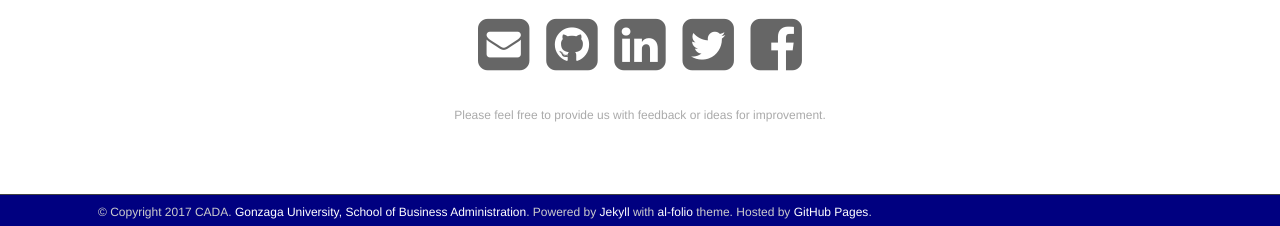
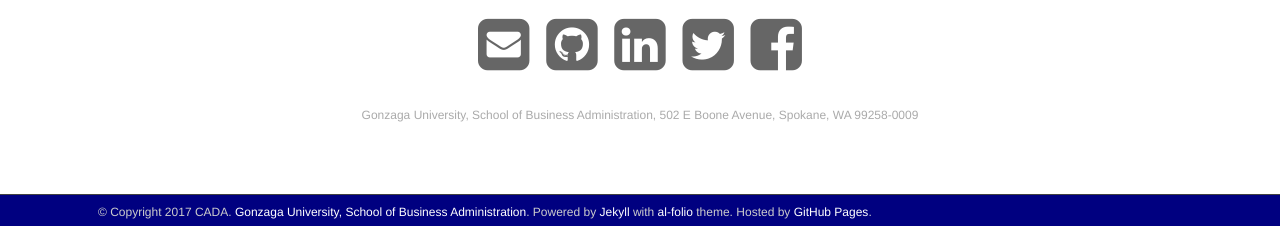
Before and after one commit to gonzagasbacada/gonzagasbacada.github.io, a Jekyll site: the page built from _pages/about.md, in a window 1280 px wide and 1279 px high. Shown: the part 1050-1276 px from the top of the window. Built offline with Jekyll 4.4.1, drawn with Linux system fonts in a browser that asks for light colours; nearby versions of some CDN libraries.

Commit message:
footer text and contact message

```diff
--- a/_config.yml
+++ b/_config.yml
@@ -19,7 +19,7 @@ twitter_username: GonzagaU_SBA # put your twitter username
 facebook_username: GonzagaSBA
 linkedin_username: 15103135
 contact_note: >
-  Please feel free to provide us with feedback or ideas for improvement.
+  Gonzaga University, School of Business Administration, 502 E Boone Avenue, Spokane, WA 99258-0009
 
 # -----------------------------------------------------------------------------
 # Blog
```
Also changed, not shown: 8 other files.
